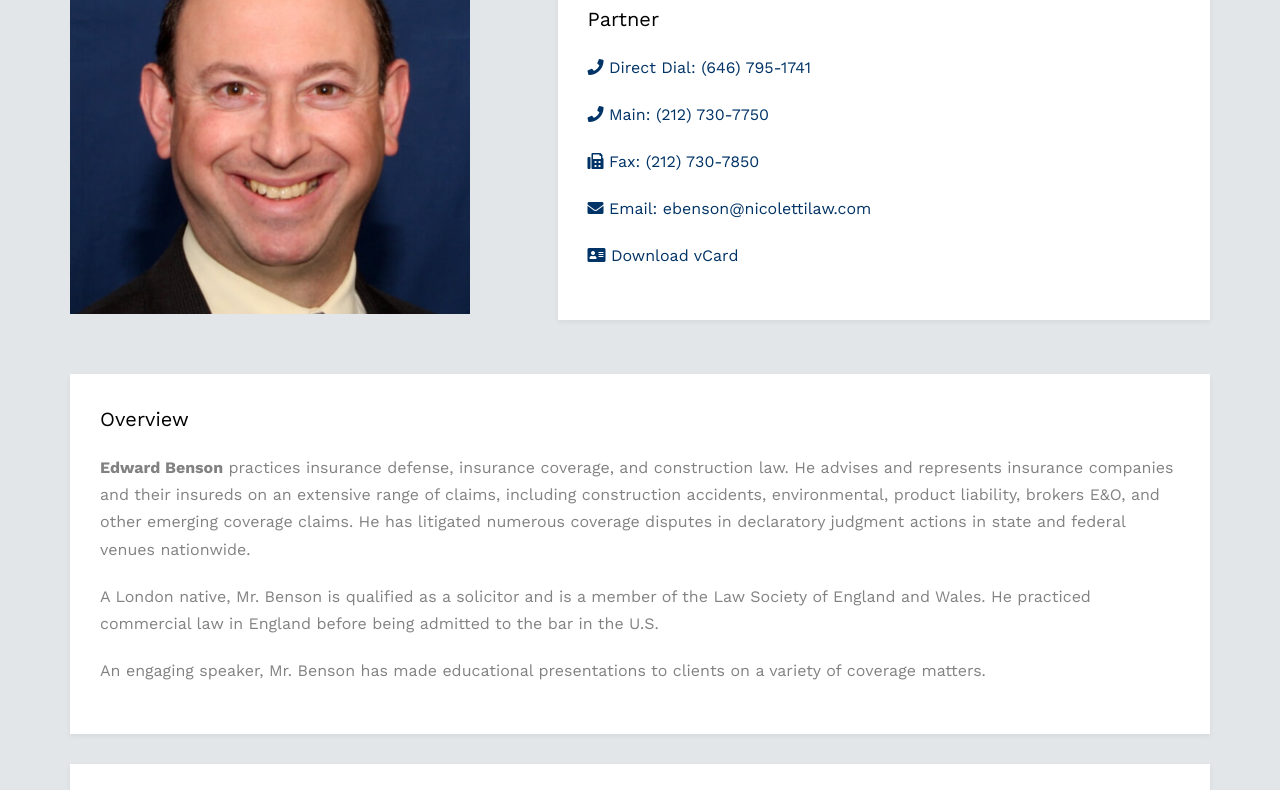
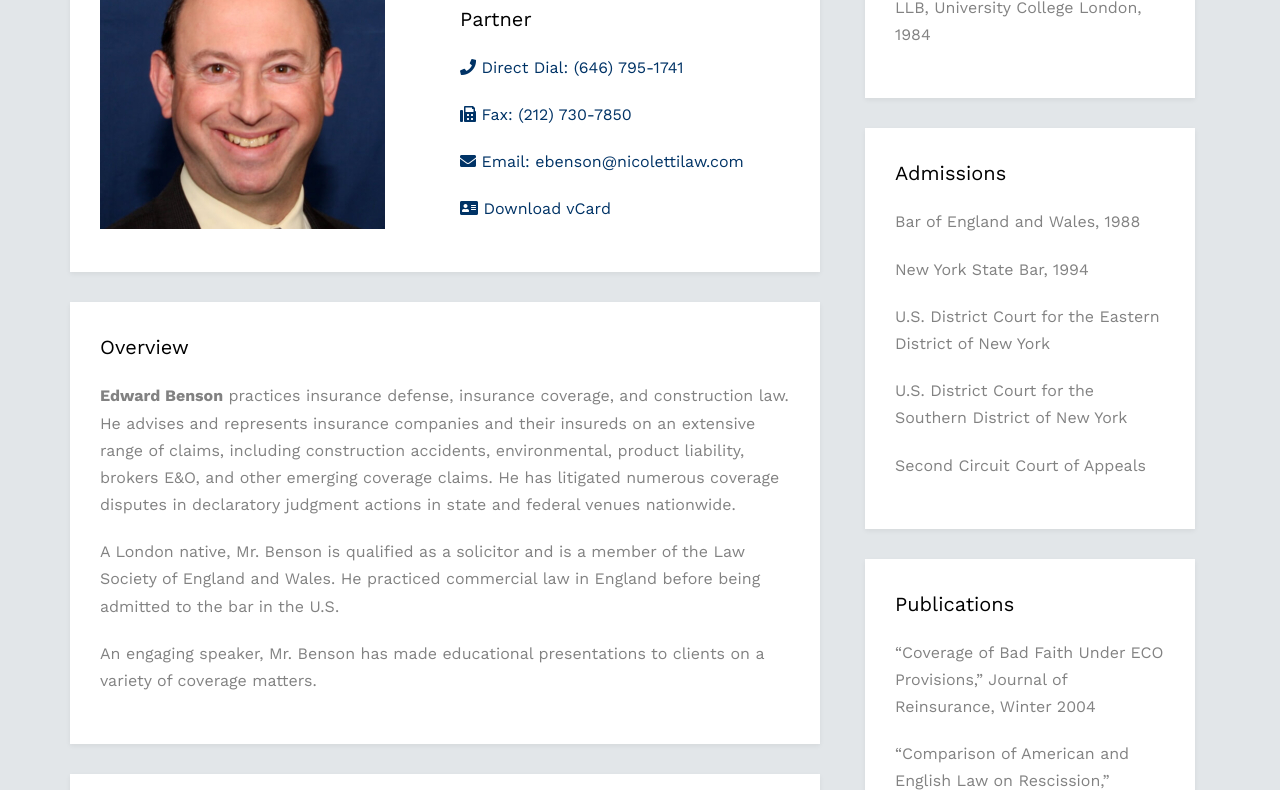
Before and after one commit to sbenson7/ngs, a plain HTML site: page public/edwardBenson.html in a window 1280 px wide. Shown: the part 331-1121 px from the top of the page. Drawn offline with nearby package versions, Linux system fonts and the light colour scheme; files whose address does not match are found by name.

Commit message:
edward new profile

```diff
--- a/public/css/style.css
+++ b/public/css/style.css
@@ -96,6 +96,11 @@ h1, h2, h3, h4, h5, h6, figure {
   .fh5co-nav .menu-1 {
     display: none;
   }
+}
+
+.inline {
+  display: inline-block;
+  vertical-align: middle;
 }
 
 
--- a/public/edwardBenson.html
+++ b/public/edwardBenson.html
@@ -152,25 +152,32 @@
 
   <div id="fh5co-blog" class="fh5co-bg-section">
     <div class="container">
+
       <div class="row">
-          <div class="col-lg-5 col-md-5">
-          <div class="fh5co-blog animate-box">
-            <img src="images/EdwardBenson.jpg">
-          </div>
-        </div>
-        <div class="col-lg-7 col-md-7">
+
+        <div class="col-lg-8 col-md-8">
+          <div class="row">
+
+            <div class="col-lg-12 col-md-12">
               <div class="fh5co-blog animate-box">
                 <div class="blog-text">
+                  <div class="row">
+                    <div class="col-lg-6 col-md-6">
+                      <img src="images/EdwardBensons.jpg">
+                    </div>
+                    <div class="col-lg-6 col-md-6">
                       <h1>Edward S. Benson</h1>
                       <h3>Partner</h3>
                       <p><a href="tel:646-795-1741"><i class="fas fa-phone"></i> Direct Dial: (646) 795-1741</a></p>
-              <p><a href="tel:212-730-7750"><i class="fas fa-phone"></i> Main: (212) 730-7750</a></p>
-              <p><a href="tel:212-730-7850"><i class="fas fa-fax"></i> Fax: (212) 730-7850</p>
-              <p><a href="mailto:ebenson@nicolettilaw.com"><i class="fas fa-envelope"></i> Email: ebenson@nicolettilaw.com</p>
+                      <p><a href="tel:212-730-7850"><i class="fas fa-fax"></i> Fax: (212) 730-7850</a></p>
+                      <p><a href="mailto:ebenson@nicolettilaw.com"><i class="fas fa-envelope"></i> Email: ebenson@nicolettilaw.com</a></p>
                       <p><a href="vcards/EdwardS.Benson.vcf"><i class="fas fa-address-card"></i> Download vCard</a></p>
                     </div>
                   </div>
                 </div>
+              </div>
+            </div>
+
             <div class="col-lg-12 col-md-12">
               <div class="fh5co-blog animate-box">
                 <div class="blog-text">
@@ -183,11 +190,29 @@
                 </div>
               </div>
             </div>
+
+            <div class="col-lg-12 col-md-12">
+              <div class="fh5co-blog animate-box">
+                <div class="blog-text">
+                  <h3>Cases of Note</h3>
+                  <p>Bovis Lend Lease LMB, Inc. v. Great American Ins. Co., 955 N.Y.S.2d 459 (1st Dept. 2008) (priority of coverage)</p>
+                  <p>Palanquet v. Weeks Marine, Inc., 352 F.Supp.2d 361(E.D.N.Y. 2005) (additional insured coverage and timeliness of disclaimer)</p>
+                  <p>Highland Ins. Co. v. PRG Brokerage, Inc., 2004 WL 35439 (S.D.N.Y. 2004) (negligent misrepresentation, fraud, and RICO)</p>
+                  <p>Bronxville Properties, Inc. v. Friedlander Group, Inc., 763 N.Y.S.2d 834 (2nd Dept. 2001) (adjuster E&O)</p>
+                  <p>Point O’Woods Ass’n v. Those Underwriters at Lloyd’s, 733  N.Y.S.2d 146 (1st Dept. 2001) (broker’s negligent misrepresentation)</p>
+                  <p>Residential Holding Corp. v. Scottsdale Ins. Co., 729 N.Y.S.2d 776 (2nd Dept. 2001) (policy cancellation)</p>
+                </div>
+              </div>
+            </div>
+          </div>
+        </div>
+
+        <div class="col-lg-4 col-md-4">
           <div class="col-lg-12 col-md-12">
             <div class="fh5co-blog animate-box">
               <div class="blog-text">
                 <h3>Education</h3>
-              <p>LL.B., University College in London</p>
+                <p>LLB, University College London, 1984</p>
               </div>
             </div>
           </div>
@@ -212,20 +237,10 @@
               </div>
             </div>
           </div>
-        <div class="col-lg-12 col-md-12">
-          <div class="fh5co-blog animate-box">
-            <div class="blog-text">
-              <h3>Cases of Note</h3>
-              <p>Bovis Lend Lease LMB, Inc. v. Great American Ins. Co., 955 N.Y.S.2d 459 (1st Dept. 2008) (priority of coverage)</p>
-              <p>Palanquet v. Weeks Marine, Inc., 352 F.Supp.2d 361(E.D.N.Y. 2005) (additional insured coverage and timeliness of disclaimer)</p>
-              <p>Highland Ins. Co. v. PRG Brokerage, Inc., 2004 WL 35439 (S.D.N.Y. 2004) (negligent misrepresentation, fraud, and RICO)</p>
-              <p>Bronxville Properties, Inc. v. Friedlander Group, Inc., 763 N.Y.S.2d 834 (2nd Dept. 2001) (adjuster E&O)</p>
-              <p>Point O’Woods Ass’n v. Those Underwriters at Lloyd’s, 733  N.Y.S.2d 146 (1st Dept. 2001) (broker’s negligent misrepresentation)</p>
-              <p>Residential Holding Corp. v. Scottsdale Ins. Co., 729 N.Y.S.2d 776 (2nd Dept. 2001) (policy cancellation)</p>
         </div>
+
       </div>
-        </div>
-      </div>
+
     </div>
   </div>
 
```
Also changed, not shown: public/images/EdwardBensons (1).jpg (added), public/images/EdwardBensons.jpg (added). Lines whose indentation alone changed are shown as unchanged.
